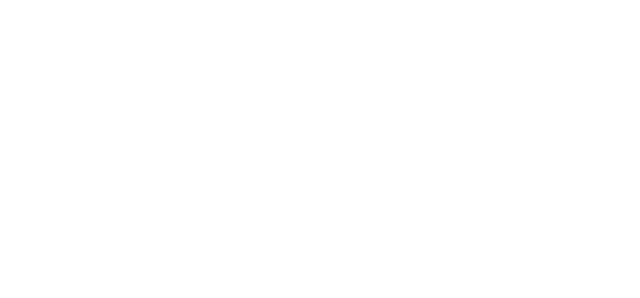
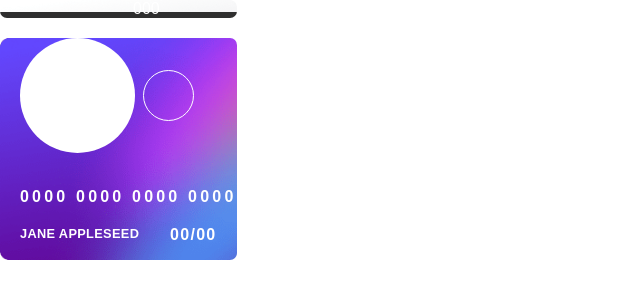
Before and after one commit to bilanoo/credit-card-form-vanilla-js, a website built with Vite: page index.html in a window 1280 px wide. Shown: the whole page, without its empty margins (0-640 px from the left). Built offline with nearby package versions, Linux system fonts and the light colour scheme.

Commit message:
implemented static card details

```diff
--- a/main.js
+++ b/main.js
@@ -6,10 +6,21 @@ document.querySelector("#app").innerHTML = `
     <div class="view-card-parent">
       <div class='card-details-container'>
         <div class='card-back card-general-size'>
-
+          <p class="cvv2">000</p>
         </div>
         <div class='card-front card-general-size'>
+          <div class="circle-container">
+            <div class="big-circle"></div>
+            <div class="small-circle"></div>
+          </div>
 
+          <p class="card-number">0000 0000 0000 0000</p>
+
+          <div class="card-name-expiry-container">
+          <p class="cardholder-name">JANE APPLESEED</p>
+
+          <p class="expiry-date">00/00</p>
+          </div>
         </div>
       </div>
     </div>
--- a/style.css
+++ b/style.css
@@ -47,6 +47,7 @@ body {
 }
 
 .card-details-container {
+  font-family: Space Grotesk, sans-serif;
   @media only screen and (max-width: 600px) {
     width: 100%;
   }
@@ -63,11 +64,21 @@ body {
 }
 
 .card-back {
+  display: flex;
   background-image: url(./public/bg-card-back.png);
   @media only screen and (max-width: 600px) {
     margin-left: auto;
     margin-top: 4vh;
     margin-right: 20px;
+  }
+  .cvv2 {
+    color: #ffff;
+    margin-top: auto;
+    margin-bottom: auto;
+    margin-left: auto;
+    margin-right: 6vw;
+    width: fit-content;
+    height: fit-content;
   }
 }
 
@@ -75,8 +86,70 @@ body {
   background-image: url(./public//bg-card-front.png);
   @media only screen and (max-width: 600px) {
     position: absolute;
+    display: flex;
+    flex-direction: column;
     margin-left: 50px;
     margin-top: -18vw;
     margin-right: 20px;
   }
 }
+
+.circle-container {
+  display: flex;
+  gap: 8px;
+  height: fit-content;
+  margin-top: 20px;
+  margin-left: 20px;
+
+  .big-circle {
+    width: 9vw;
+    height: 9vw;
+    background-color: #ffff;
+    border-radius: 50%;
+  }
+
+  .small-circle {
+    justify-content: center;
+    align-self: center;
+    width: 4vw;
+    height: 4vw;
+    border: 1px solid #ffff;
+    border-radius: 50%;
+  }
+}
+
+.card-number {
+  padding: 0;
+  margin: 0;
+  color: #ffff;
+  letter-spacing: 0.2rem;
+  margin-left: 20px;
+  margin-top: 35px;
+  font-size: 1rem;
+  font-weight: bold;
+}
+
+.card-name-expiry-container {
+  display: flex;
+  justify-content: space-between;
+}
+
+.cardholder-name {
+  padding: 0;
+  margin: 0;
+  color: #ffff;
+  letter-spacing: 0.02rem;
+  font-size: 0.8rem;
+  margin-left: 20px;
+  width: fit-content;
+  margin-top: 20px;
+  font-weight: bold;
+}
+
+.expiry-date {
+  color: #ffff;
+  margin-right: 20px;
+  margin-top: 20px;
+  font-weight: bold;
+  letter-spacing: 0.08rem;
+}
```
